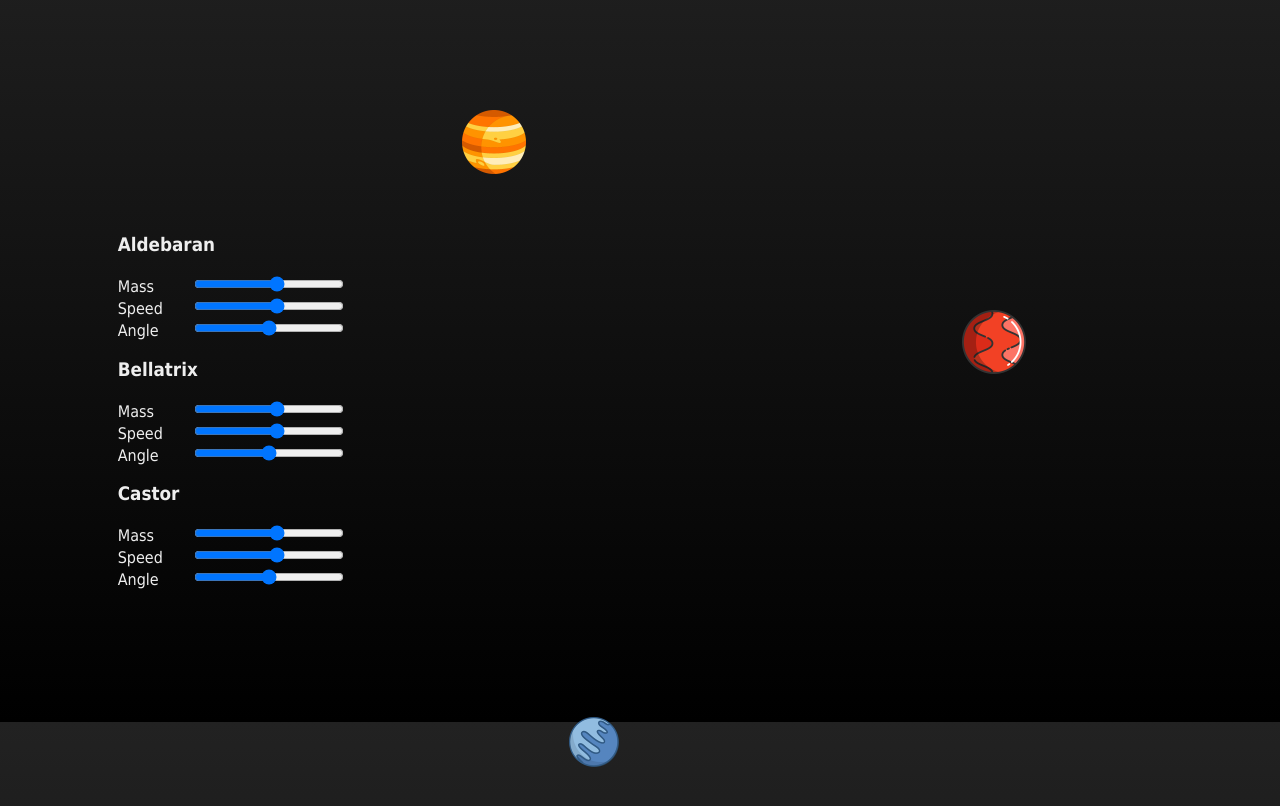
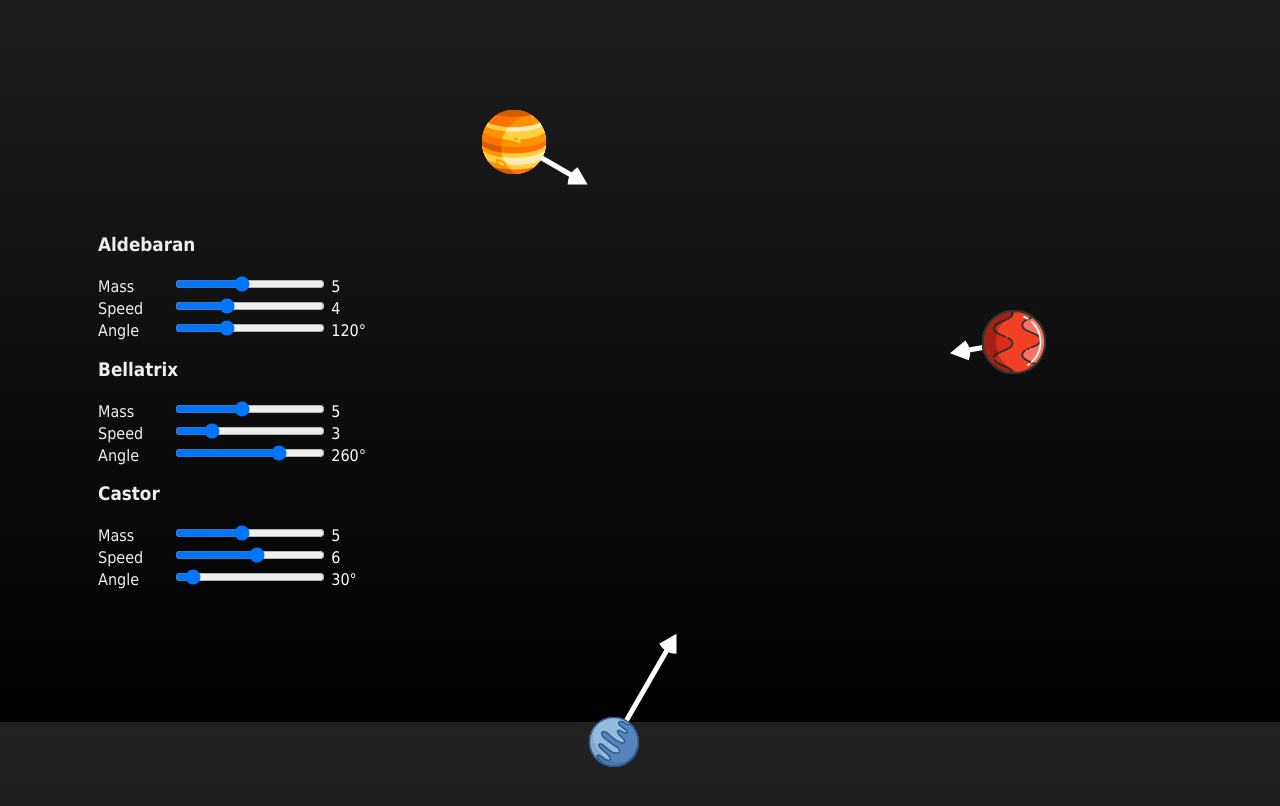
Before and after one commit to winkbrace/threebody, a plain HTML site: page index.html in a window 1280 px wide. Shown: the part 110-916 px from the top of the page. Drawn offline with Linux system fonts and the light colour scheme.

Commit message:
Add vectors to canvas and make them react to input changes

```diff
--- a/style.css
+++ b/css/style.css
@@ -31,6 +31,10 @@ main {
             input {
                 width: 150px;
             }
+            .range-value {
+                color: white;
+                width: 30px;
+            }
         }
     }
 }
--- a/index.html
+++ b/index.html
@@ -4,8 +4,8 @@
     <meta charset="UTF-8">
     <title>3 body problem</title>
 
-    <link rel="stylesheet" href="style.css">
-    <script defer src="script.js"></script>
+    <link rel="stylesheet" href="css/style.css">
+    <script defer src="src/script.js"></script>
 </head>
 <body>
     <h1>3 body problem</h1>
@@ -17,14 +17,17 @@
                     <label for="aldebaran-mass">
                         <span class="label-text">Mass</span>
                         <input id="aldebaran-mass" type="range" min="1" max="10">
+                        <span id="aldebaran-mass-value" class="range-value"></span>
                     </label>
                     <label for="aldebaran-speed">
                         <span class="label-text">Speed</span>
                         <input id="aldebaran-speed" type="range" min="1" max="10">
+                        <span id="aldebaran-speed-value" class="range-value"></span>
                     </label>
                     <label for="aldebaran-angle">
                         <span class="label-text">Angle</span>
                         <input id="aldebaran-angle" type="range" min="1" max="360">
+                        <span id="aldebaran-angle-value" class="range-value"></span>&deg;
                     </label>
                 </p>
             </article>
@@ -35,14 +38,17 @@
                     <label for="bellatrix-mass">
                         <span class="label-text">Mass</span>
                         <input id="bellatrix-mass" type="range" min="1" max="10">
+                        <span id="bellatrix-mass-value" class="range-value"></span>
                     </label>
                     <label for="bellatrix-speed">
                         <span class="label-text">Speed</span>
                         <input id="bellatrix-speed" type="range" min="1" max="10">
+                        <span id="bellatrix-speed-value" class="range-value"></span>
                     </label>
                     <label for="bellatrix-angle">
                         <span class="label-text">Angle</span>
                         <input id="bellatrix-angle" type="range" min="1" max="360">
+                        <span id="bellatrix-angle-value" class="range-value"></span>&deg;
                     </label>
                 </p>
             </article>
@@ -53,14 +59,17 @@
                     <label for="castor-mass">
                         <span class="label-text">Mass</span>
                         <input id="castor-mass" type="range" min="1" max="10">
+                        <span id="castor-mass-value" class="range-value"></span>
                     </label>
                     <label for="castor-speed">
                         <span class="label-text">Speed</span>
                         <input id="castor-speed" type="range" min="1" max="10">
+                        <span id="castor-speed-value" class="range-value"></span>
                     </label>
                     <label for="castor-angle">
                         <span class="label-text">Angle</span>
                         <input id="castor-angle" type="range" min="1" max="360">
+                        <span id="castor-angle-value" class="range-value"></span>&deg;
                     </label>
                 </p>
             </article>
--- a/script.js
+++ /dev/null
@@ -1,16 +0,0 @@
-const canvas = document.getElementById('canvas');
-const ctx = canvas.getContext("2d");
-
-startPos = {
-    1: {x: 100, y: 100},
-    2: {x: 600, y: 300},
-    3: {x: 200, y: 700},
-};
-
-for (let i = 1; i <= 3; i++) {
-    const img = new Image();
-    img.onload = () => ctx.drawImage(img, startPos[i].x, startPos[i].y, 64, 64);
-    img.src = `planet${i}.png`
-}
-
-// TODO make proper data objects for each planet
--- /dev/null
+++ b/src/script.js
@@ -0,0 +1,103 @@
+const canvas = document.getElementById('canvas');
+const ctx = canvas.getContext("2d");
+ctx.lineWidth = 5;
+
+// Initialize planets
+const planets = [
+    {name: "Aldebaran", img: "img/planet1.png", pos: {x: 100, y: 100}, mass: 5, V2: {angle: 120, speed: 4}},
+    {name: "Bellatrix", img: "img/planet2.png", pos: {x: 600, y: 300}, mass: 5, V2: {angle: 260, speed: 3}},
+    {name: "Castor",    img: "img/planet3.png", pos: {x: 200, y: 700}, mass: 5, V2: {angle: 30,  speed: 6}},
+];
+
+const clearCanvas = function ()
+{
+    ctx.clearRect(0, 0, canvas.width, canvas.height);
+}
+
+const drawArrowHead = function (pos, angle)
+{
+    const arrowSize = 20;
+    const startAngle = angle - Math.PI - (Math.PI / 6);
+    const endAngle = angle - Math.PI + (Math.PI / 6);
+    // move starting point of arrow a little further to get a pretty point
+    const x = pos.x + (ctx.lineWidth * Math.cos(angle));
+    const y = pos.y + (ctx.lineWidth * Math.sin(angle));
+
+    ctx.moveTo(x, y);
+    ctx.arc(x, y, arrowSize, startAngle, endAngle);
+    ctx.lineTo(x, y);
+    ctx.fillStyle = "white";
+    ctx.fill();
+}
+
+const drawVector = function (pos, V2)
+{
+    const center = {x: pos.x + 32, y: pos.y + 32}
+    const magnitude = V2.speed * 20;
+    const angle = (V2.angle - 90) * (Math.PI / 180);
+    const end = {
+        x: center.x + Math.cos(angle) * magnitude,
+        y: center.y + Math.sin(angle) * magnitude
+    };
+
+    ctx.beginPath();
+
+    // draw vector line
+    ctx.moveTo(center.x, center.y);
+    ctx.lineTo(end.x, end.y);
+    ctx.strokeStyle = "white";
+    ctx.stroke();
+
+    // add arrow point
+    drawArrowHead(end, angle);
+}
+
+const drawPlanets = function ()
+{
+    clearCanvas();
+
+    for (let planet of planets) {
+        // draw planet
+        const img = new Image();
+        img.onload = () => ctx.drawImage(img, planet.pos.x, planet.pos.y, 64, 64);
+        img.src = planet.img;
+
+        // draw vector
+        drawVector(planet.pos, planet.V2);
+    }
+}
+
+// initialize html form
+for (let planet of planets) {
+    const planetName = planet.name.toLowerCase();
+
+    const inputMass = document.getElementById(planetName + '-mass');
+    const inputSpeed = document.getElementById(planetName + '-speed');
+    const inputAngle = document.getElementById(planetName + '-angle');
+    inputMass.value = planet.mass;
+    inputSpeed.value = planet.V2.speed;
+    inputAngle.value = planet.V2.angle;
+
+    inputMass.addEventListener('change', (e) => {
+        planet.mass = parseInt(e.target.value);
+        return drawPlanets();
+    });
+    inputSpeed.addEventListener('change', (e) => {
+        planet.V2.speed = parseInt(e.target.value);
+        return drawPlanets();
+    });
+    inputAngle.addEventListener('change', (e) => {
+        planet.V2.angle = parseInt(e.target.value);
+        return drawPlanets();
+    });
+}
+
+document.querySelectorAll('input[type="range"]').forEach((input) => {
+    input.addEventListener('change', (e) => {
+        document.getElementById(e.target.id + '-value').innerText = e.target.value;
+    });
+    // trigger change event to show values
+    input.dispatchEvent(new Event('change'));
+});
+
+drawPlanets();
```
Also changed, not shown: img/planet1.png (renamed from planet1.png), img/planet2.png (renamed from planet2.png), img/planet3.png (renamed from planet3.png), 1 other file.
